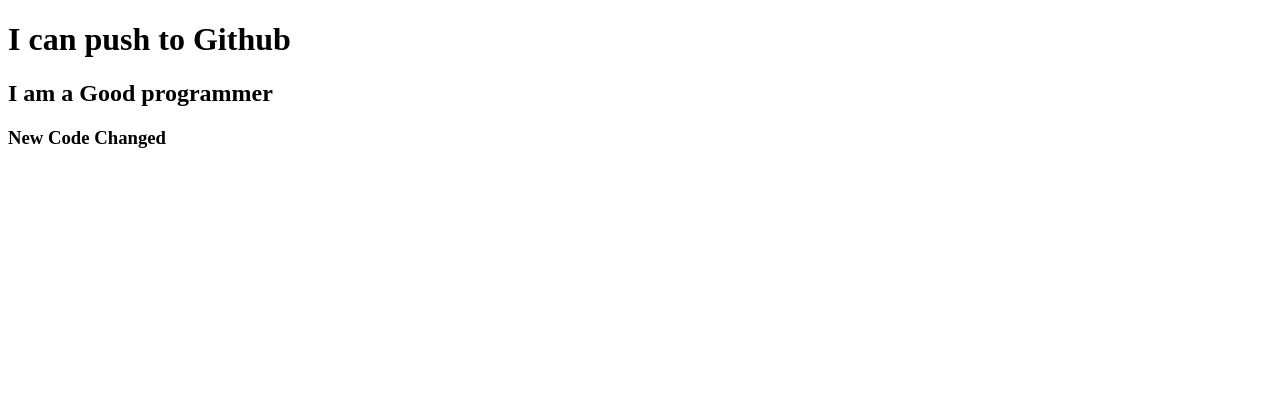
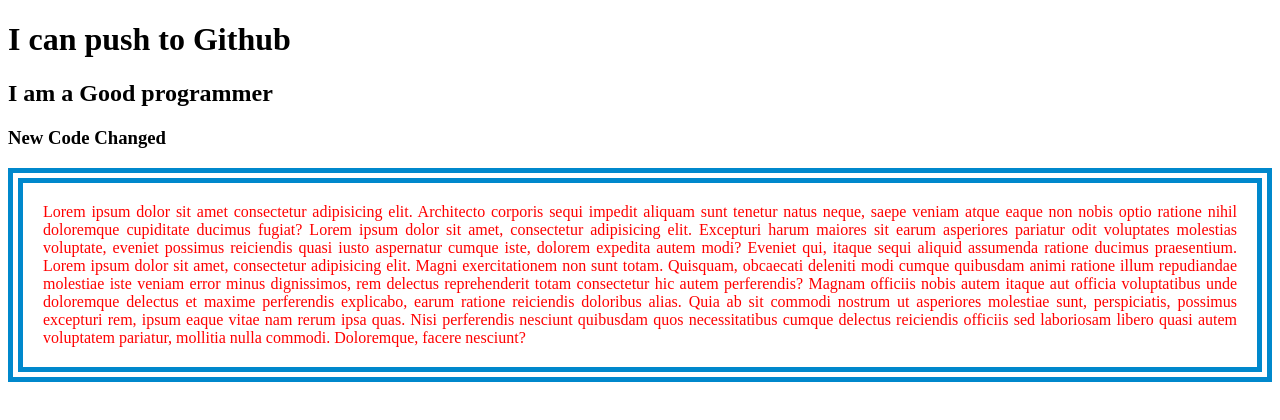
Before and after one commit to shohancs/my-prac-repo, a plain HTML site: page index.html in a window 1280 px wide. Drawn offline with Linux system fonts and the light colour scheme.

Commit message:
add some text and use  css

```diff
--- /dev/null
+++ b/css/style.css
@@ -0,0 +1,6 @@
+p{
+    text-align: justify;
+    color: red;
+    border: 15px double #08c;
+    padding: 20px;
+}
--- a/index.html
+++ b/index.html
@@ -5,10 +5,15 @@
     <meta http-equiv="X-UA-Compatible" content="IE=edge">
     <meta name="viewport" content="width=device-width, initial-scale=1.0">
     <title>Practice Repo</title>
+
+    <!-- Style.css Link Here -->
+    <link rel="stylesheet" href="css/style.css">
 </head>
 <body>
     <h1>I can push to Github</h1>
     <h2>I am a Good programmer</h2>
     <h3>New Code Changed</h3>
+
+    <p>Lorem ipsum dolor sit amet consectetur adipisicing elit. Architecto corporis sequi impedit aliquam sunt tenetur natus neque, saepe veniam atque eaque non nobis optio ratione nihil doloremque cupiditate ducimus fugiat? Lorem ipsum dolor sit amet, consectetur adipisicing elit. Excepturi harum maiores sit earum asperiores pariatur odit voluptates molestias voluptate, eveniet possimus reiciendis quasi iusto aspernatur cumque iste, dolorem expedita autem modi? Eveniet qui, itaque sequi aliquid assumenda ratione ducimus praesentium. Lorem ipsum dolor sit amet, consectetur adipisicing elit. Magni exercitationem non sunt totam. Quisquam, obcaecati deleniti modi cumque quibusdam animi ratione illum repudiandae molestiae iste veniam error minus dignissimos, rem delectus reprehenderit totam consectetur hic autem perferendis? Magnam officiis nobis autem itaque aut officia voluptatibus unde doloremque delectus et maxime perferendis explicabo, earum ratione reiciendis doloribus alias. Quia ab sit commodi nostrum ut asperiores molestiae sunt, perspiciatis, possimus excepturi rem, ipsum eaque vitae nam rerum ipsa quas. Nisi perferendis nesciunt quibusdam quos necessitatibus cumque delectus reiciendis officiis sed laboriosam libero quasi autem voluptatem pariatur, mollitia nulla commodi. Doloremque, facere nesciunt?</p>
 </body>
 </html>
```
